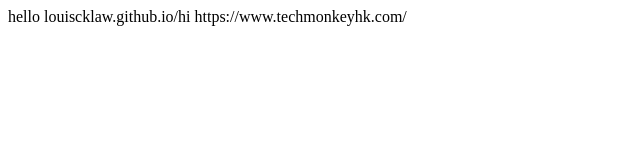
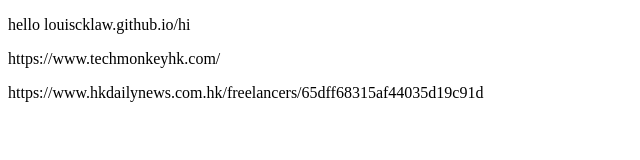
Before and after one commit to louiscklaw/hi, a website: page index.html in a window 1280 px wide. Shown: the whole page, without its empty margins (0-640 px from the left). Drawn offline with Linux system fonts and the light colour scheme.

Commit message:
update ,

```diff
--- a/index.html
+++ b/index.html
@@ -6,8 +6,11 @@
     <title>Document</title>
 </head>
 <body>
-    hello louiscklaw.github.io/hi
 
-    https://www.techmonkeyhk.com/
+    <div><p>hello louiscklaw.github.io/hi</p></div>
+
+    <div><p>https://www.techmonkeyhk.com/</p></div>
+
+    <div><p>https://www.hkdailynews.com.hk/freelancers/65dff68315af44035d19c91d</p></div>
 </body>
 </html>
--- a/package.json
+++ b/package.json
@@ -5,7 +5,7 @@
   "main": "index.js",
   "scripts": {
     "test": "echo \"Error: no test specified\" && exit 1",
-    "deploy": "gh-pages -d dist"
+    "deploy": "start gh-pages -d dist"
   },
   "keywords": [],
   "author": "",
```
